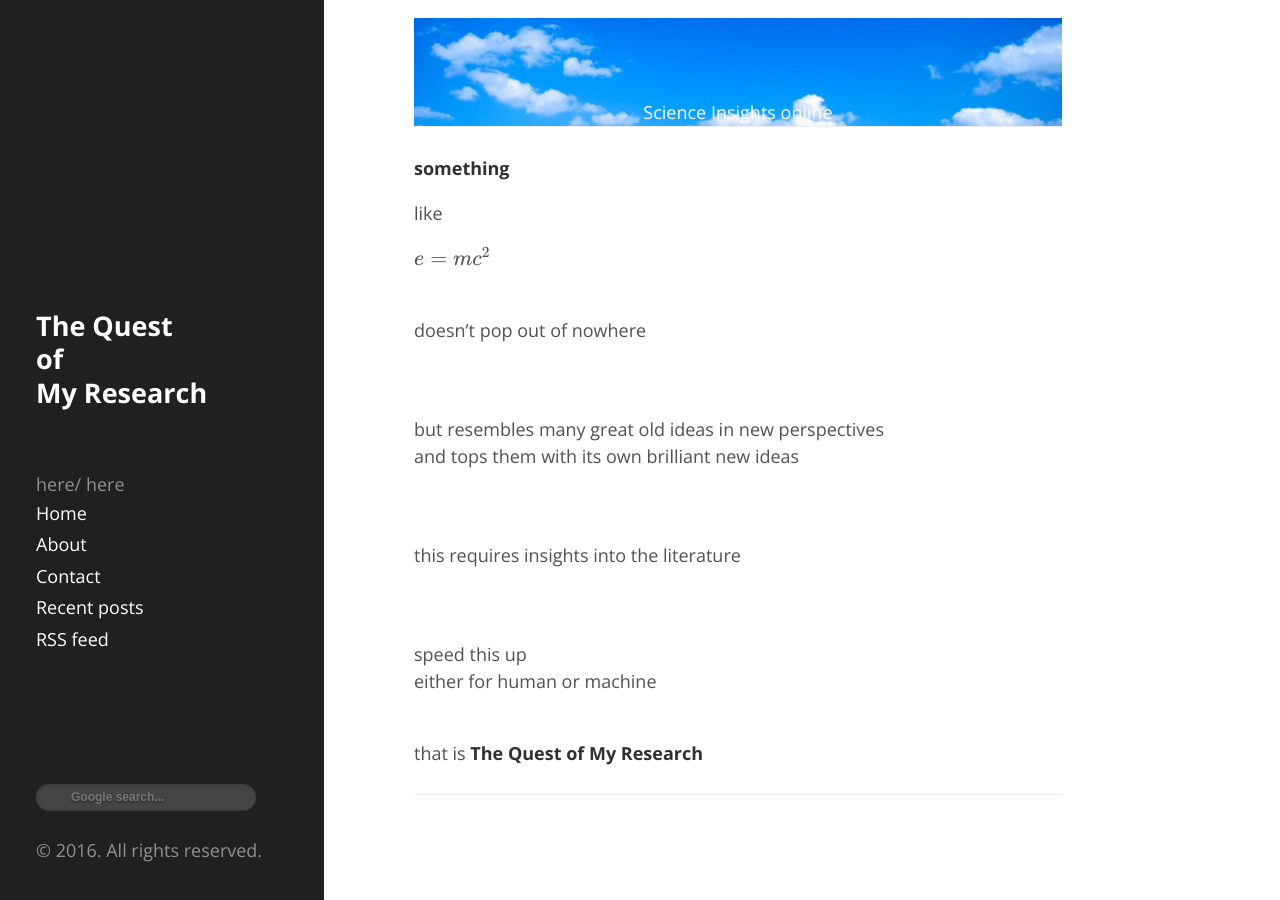
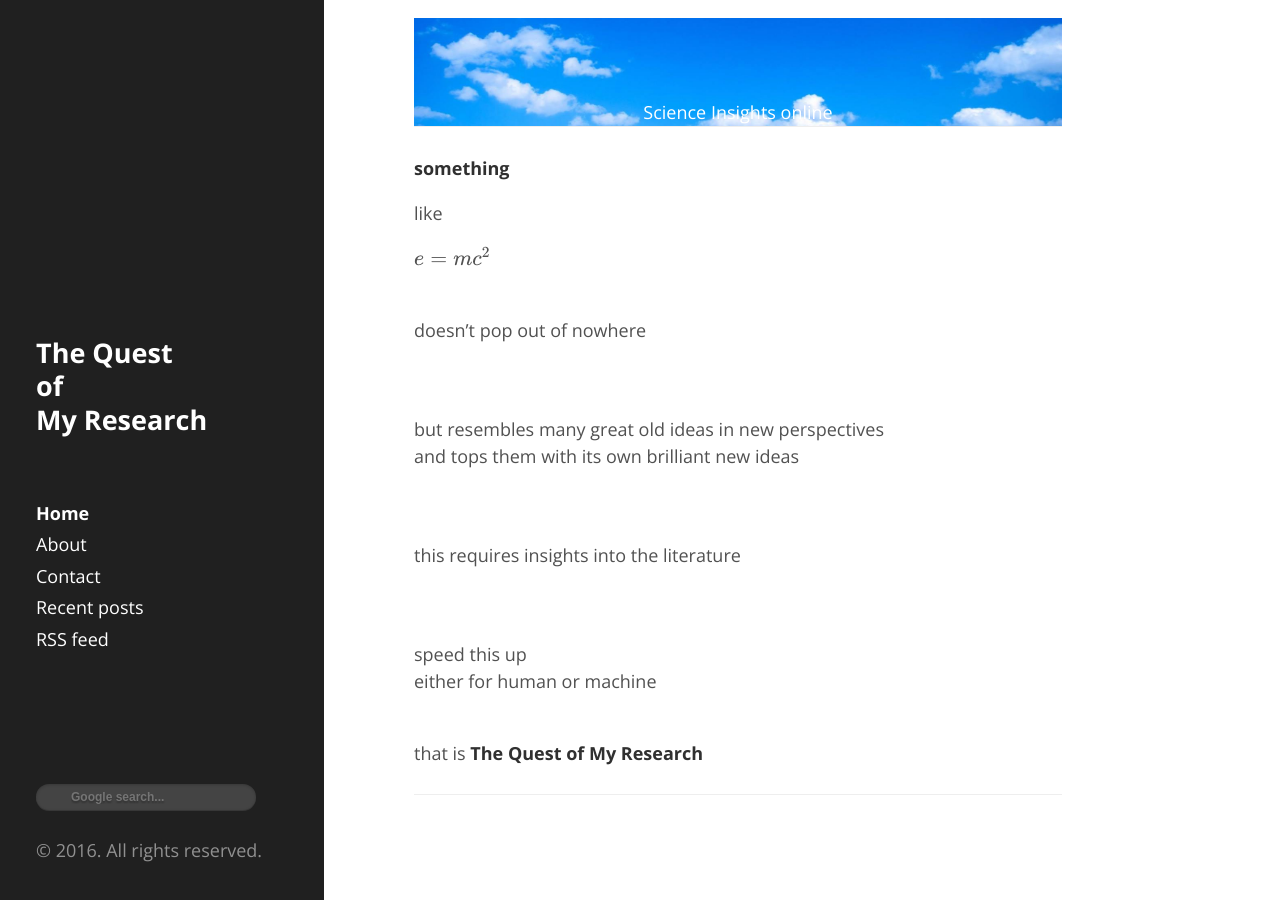
Before and after one commit to tranhungnghiep/tranhungnghiep.github.io, a Jekyll site: the page built from index.md, in a window 1280 px wide. Built offline with Jekyll 4.4.1, drawn with Linux system fonts in a browser that asks for light colours; formulas are drawn with MathJax 3; comment, search, counter and statistics services are not loaded.

Commit message:
Update sidebar.html

```diff
--- a/_includes/sidebar.html
+++ b/_includes/sidebar.html
@@ -9,10 +9,10 @@
       </h2>
       <p class="lead">{{ site.description }}</p>
     </div>
-    here{{ page.url }} {{ site.baseurl }}here
 
     <nav class="sidebar-nav">
-      <a class="sidebar-nav-item{% if page.url == {{ site.baseurl }} %} active {% endif %}" href="{{ site.url }}{{ site.baseurl }}">Home</a>
+      {% assign baseurl = site.baseurl | append: '/' %}
+      <a class="sidebar-nav-item{% if page.url == baseurl %} active {% endif %}" href="{{ site.url }}{{ baseurl }}">Home</a>
 
       {% comment %}
         The code below dynamically generates a sidebar nav of pages with
```
